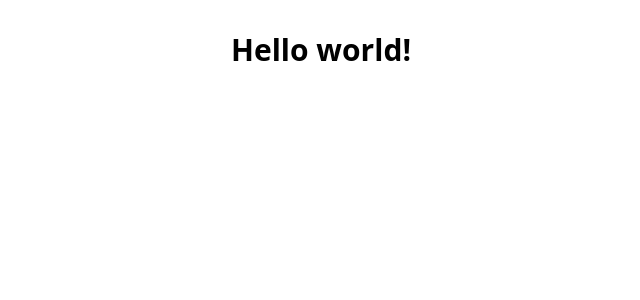
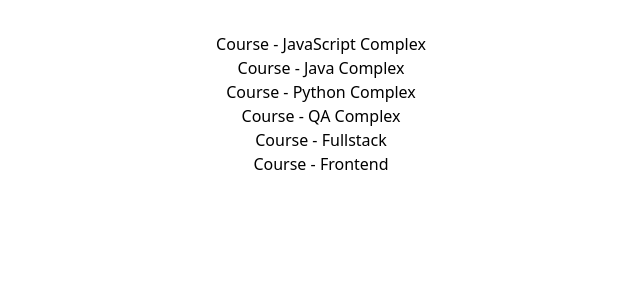
Before and after one commit to OLDmax007/module-react-vite, a React (Vite) app: page / in a window 1280 px wide. Shown: the top 300 px of the page, without its empty margins (319-959 px from the left). Built offline with nearby package versions, Linux system fonts and the light colour scheme.

Commit message:
#gi01MZ6v

```diff
--- a/src/App.tsx
+++ b/src/App.tsx
@@ -1,11 +1,10 @@
 import './App.css'
+import Courses from "./components/courses/Courses.tsx";
 
 function App() {
   return (
       <main>
-        <h1 className="text-3xl font-bold">
-          Hello world!
-        </h1>
+        <Courses/>
       </main>
   )
 }
--- /dev/null
+++ b/src/components/courses/Course.tsx
@@ -0,0 +1,16 @@
+    import {FC, ReactNode} from "react";
+
+    type CoursePropsType = {
+        title: string
+        children?: ReactNode
+    }
+
+    const Course:FC<CoursePropsType> = ({title, children}) => {
+        return (
+            <div>
+                {children} - {title}
+            </div>
+        );
+    };
+
+    export default Course;
--- /dev/null
+++ b/src/components/courses/Courses.tsx
@@ -0,0 +1,14 @@
+import coursesTitleArray from "../../data/coursesData.ts";
+import Course from "./Course.tsx";
+
+const Courses = () => {
+    return (
+        <div>
+            {coursesTitleArray.map((title, index) => (
+                <Course key={index} title={title}>Course</Course>
+            ))}
+        </div>
+    );
+};
+
+export default Courses;
--- /dev/null
+++ b/src/data/coursesData.ts
@@ -0,0 +1,10 @@
+const coursesTitleArray:string[] = [
+    'JavaScript Complex',
+    'Java Complex',
+    'Python Complex',
+    'QA Complex',
+    'Fullstack',
+    'Frontend'
+];
+
+export default coursesTitleArray
```
